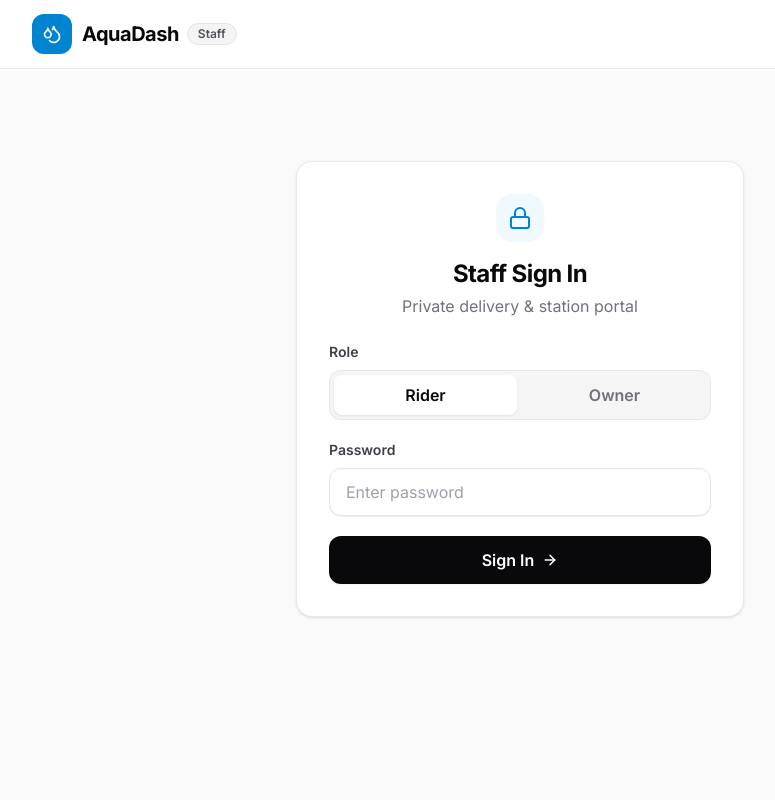
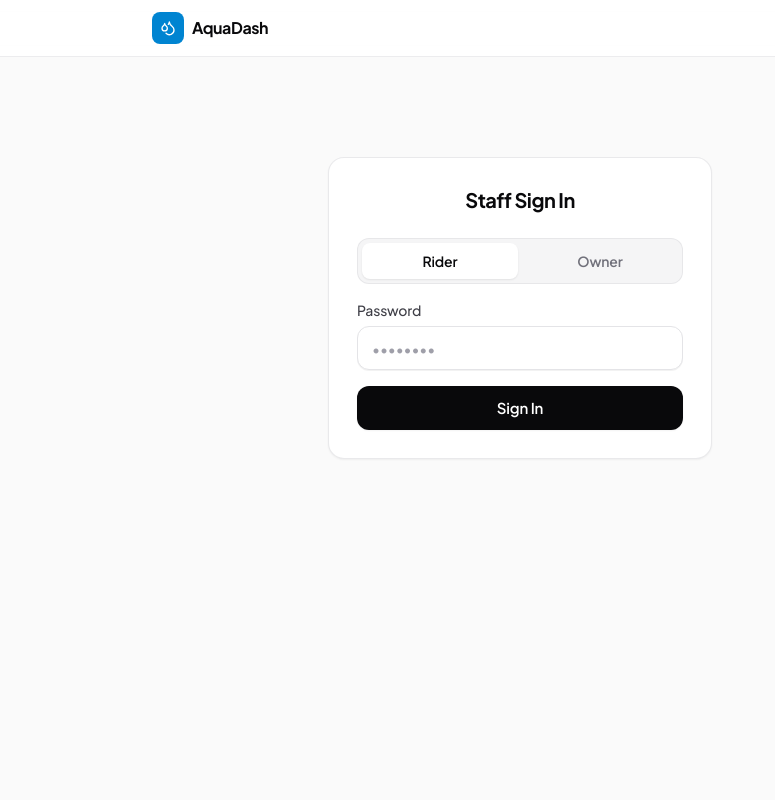
Before and after one commit to justinecasiano/AquaDash, a Flask app: page /login?next=/rider in a window 1280 px wide. Shown: the whole page, without its empty margins (120-895 px from the left). Run offline with Flask 3, Linux system fonts and the light colour scheme.

Commit message:
style(rider): simplify layout and switch to plus jakarta sans

```diff
--- a/rider-dashboard/static/style.css
+++ b/rider-dashboard/static/style.css
@@ -7,15 +7,20 @@
 }
 
 body {
-  font-family: "Inter", system-ui, -apple-system, BlinkMacSystemFont, "Segoe UI", sans-serif;
+  font-family: "Plus Jakarta Sans", system-ui, -apple-system, BlinkMacSystemFont, "Segoe UI", sans-serif;
   background-color: var(--background);
   color: var(--foreground);
+  letter-spacing: -0.01em;
+}
+
+.font-mono {
+  font-family: "JetBrains Mono", ui-monospace, SFMono-Regular, Menlo, monospace;
 }
 
 @keyframes fadeUp {
   from {
     opacity: 0;
-    transform: translateY(10px);
+    transform: translateY(8px);
   }
   to {
     opacity: 1;
@@ -23,33 +28,14 @@ body {
   }
 }
 
-@keyframes popIn {
-  0% {
-    opacity: 0;
-    transform: scale(0.85);
-  }
-  70% {
-    transform: scale(1.04);
-  }
-  100% {
-    opacity: 1;
-    transform: scale(1);
-  }
-}
-
 .animate-fade-up {
-  animation: fadeUp 0.35s cubic-bezier(0.16, 1, 0.3, 1) both;
-}
-
-.animate-pop-in {
-  animation: popIn 0.35s cubic-bezier(0.16, 1, 0.3, 1) both;
+  animation: fadeUp 0.32s cubic-bezier(0.16, 1, 0.3, 1) both;
 }
 
 .progress-bar-fill {
-  transition: width 0.55s cubic-bezier(0.16, 1, 0.3, 1);
+  transition: width 0.5s cubic-bezier(0.16, 1, 0.3, 1);
 }
 
-/* Segmented role radio toggle on /login */
 .role-radio:checked + .role-label {
   background-color: #ffffff;
   color: #09090b;
@@ -57,8 +43,7 @@ body {
 }
 
 @media (prefers-reduced-motion: reduce) {
-  .animate-fade-up,
-  .animate-pop-in {
+  .animate-fade-up {
     animation: none;
   }
   .progress-bar-fill {
--- a/rider-dashboard/templates/base.html
+++ b/rider-dashboard/templates/base.html
@@ -7,42 +7,37 @@
     <link rel="preconnect" href="https://fonts.googleapis.com" />
     <link rel="preconnect" href="https://fonts.gstatic.com" crossorigin />
     <link
-      href="https://fonts.googleapis.com/css2?family=Inter:wght@400;500;600;700;800&display=swap"
+      href="https://fonts.googleapis.com/css2?family=JetBrains+Mono:wght@500;600&family=Plus+Jakarta+Sans:wght@400;500;600;700&display=swap"
       rel="stylesheet"
     />
     <script src="https://cdn.jsdelivr.net/npm/@tailwindcss/browser@4"></script>
     <link rel="stylesheet" href="{{ url_for('static', filename='style.css') }}" />
   </head>
   <body class="min-h-screen bg-zinc-50 text-zinc-950 antialiased selection:bg-sky-100 selection:text-sky-900">
-    <header class="sticky top-0 z-20 border-b border-zinc-200/80 bg-white/85 backdrop-blur-md">
-      <div class="mx-auto flex max-w-5xl flex-wrap items-center justify-between gap-3 px-4 py-3.5 sm:px-6">
-        <a href="{{ url_for('index') }}" class="flex items-center gap-2.5 text-zinc-950 no-underline">
-          <div class="flex h-10 w-10 items-center justify-center rounded-xl bg-sky-600 text-white shadow-xs">
-            <svg class="h-5 w-5" viewBox="0 0 24 24" fill="none" stroke="currentColor" stroke-width="2" stroke-linecap="round" stroke-linejoin="round">
+    <header class="sticky top-0 z-20 border-b border-zinc-200/70 bg-white/85 backdrop-blur-md">
+      <div class="mx-auto flex max-w-3xl items-center justify-between gap-3 px-4 py-3">
+        <a href="{{ url_for('index') }}" class="flex items-center gap-2 text-zinc-950 no-underline">
+          <div class="flex h-8 w-8 items-center justify-center rounded-lg bg-sky-600 text-white">
+            <svg class="h-4 w-4" viewBox="0 0 24 24" fill="none" stroke="currentColor" stroke-width="2" stroke-linecap="round" stroke-linejoin="round">
               <path d="M7 16.3c2.2 0 4-1.83 4-4.05 0-1.16-.57-2.26-1.71-3.19S7.29 6.75 7 5.3c-.29 1.45-1.14 2.84-2.29 3.76S3 11.1 3 12.25c0 2.22 1.8 4.05 4 4.05z"/>
               <path d="M12.56 6.6A10.97 10.97 0 0 0 14 3.02c.5 2.5 2 4.9 4 6.5s3 3.5 3 5.5a6.98 6.98 0 0 1-11.91 4.97"/>
             </svg>
           </div>
-          <div class="flex items-center gap-2">
-            <span class="text-xl font-bold tracking-tight">AquaDash</span>
-            <span class="rounded-full border border-zinc-200 bg-zinc-100 px-2.5 py-0.5 text-xs font-semibold text-zinc-600">
-              Staff
-            </span>
-          </div>
+          <span class="text-base font-bold tracking-tight">AquaDash</span>
         </a>
 
         {% if session.get('role') %}
-        <div class="flex items-center gap-2.5">
-          <nav class="inline-flex items-center rounded-xl border border-zinc-200/80 bg-zinc-100/90 p-1">
+        <div class="flex items-center gap-2">
+          <nav class="inline-flex items-center rounded-lg border border-zinc-200/80 bg-zinc-100/90 p-0.5">
             <a
               href="{{ url_for('rider_dashboard') }}"
-              class="rounded-lg px-4 py-2 text-sm font-semibold transition-all duration-150 {% if request.endpoint == 'rider_dashboard' %}bg-white text-zinc-950 shadow-xs{% else %}text-zinc-500 hover:text-zinc-900{% endif %}"
+              class="rounded-md px-3 py-1.5 text-xs font-semibold transition-all duration-150 {% if request.endpoint == 'rider_dashboard' %}bg-white text-zinc-950 shadow-2xs{% else %}text-zinc-500 hover:text-zinc-900{% endif %}"
             >
               Deliveries
             </a>
             <a
               href="{{ url_for('owner_dashboard') }}"
-              class="rounded-lg px-4 py-2 text-sm font-semibold transition-all duration-150 {% if request.endpoint == 'owner_dashboard' %}bg-white text-zinc-950 shadow-xs{% else %}text-zinc-500 hover:text-zinc-900{% endif %}"
+              class="rounded-md px-3 py-1.5 text-xs font-semibold transition-all duration-150 {% if request.endpoint == 'owner_dashboard' %}bg-white text-zinc-950 shadow-2xs{% else %}text-zinc-500 hover:text-zinc-900{% endif %}"
             >
               Capacity
             </a>
@@ -51,9 +46,9 @@
           <form method="post" action="{{ url_for('logout') }}" class="m-0">
             <button
               type="submit"
-              class="inline-flex h-10 items-center gap-1.5 rounded-xl border border-zinc-200 bg-white px-3.5 text-sm font-semibold text-zinc-700 shadow-2xs transition hover:bg-zinc-50 hover:text-zinc-950 active:scale-[0.98] cursor-pointer"
+              class="inline-flex h-8 items-center rounded-lg border border-zinc-200 bg-white px-2.5 text-xs font-semibold text-zinc-600 shadow-2xs transition hover:bg-zinc-50 hover:text-zinc-950 active:scale-[0.98] cursor-pointer"
             >
-              Sign Out
+              Sign out
             </button>
           </form>
         </div>
@@ -61,15 +56,15 @@
       </div>
     </header>
 
-    <main class="mx-auto max-w-5xl space-y-6 px-4 py-7 sm:px-6 sm:py-9">
+    <main class="mx-auto max-w-3xl space-y-5 px-4 py-7 sm:py-9">
       {% with messages = get_flashed_messages(with_categories=true) %}
         {% if messages %}
-          <div class="space-y-2.5">
+          <div class="space-y-2">
             {% for category, message in messages %}
               <div
-                class="animate-fade-up flex items-center gap-2.5 rounded-xl border px-4 py-3 text-base font-medium {% if category == 'success' %}border-emerald-200 bg-emerald-50 text-emerald-800{% elif category == 'error' %}border-rose-200 bg-rose-50 text-rose-700{% else %}border-sky-200 bg-sky-50 text-sky-900{% endif %}"
+                class="animate-fade-up rounded-xl border px-3.5 py-2.5 text-sm font-medium {% if category == 'success' %}border-emerald-200 bg-emerald-50 text-emerald-800{% elif category == 'error' %}border-rose-200 bg-rose-50 text-rose-700{% else %}border-sky-200 bg-sky-50 text-sky-900{% endif %}"
               >
-                <span>{{ message }}</span>
+                {{ message }}
               </div>
             {% endfor %}
           </div>
--- a/rider-dashboard/templates/login.html
+++ b/rider-dashboard/templates/login.html
@@ -1,24 +1,13 @@
 {% extends "base.html" %}
-{% block title %}Sign In — AquaDash Staff{% endblock %}
+{% block title %}Sign In — AquaDash{% endblock %}
 
 {% block content %}
-<div class="animate-fade-up mx-auto mt-8 max-w-md sm:mt-14">
-  <div class="rounded-2xl border border-zinc-200/80 bg-white p-7 shadow-sm sm:p-8">
-    <div class="mb-6 text-center">
-      <div class="mx-auto mb-4 flex h-12 w-12 items-center justify-center rounded-2xl bg-sky-50 text-sky-600">
-        <svg class="h-6 w-6" viewBox="0 0 24 24" fill="none" stroke="currentColor" stroke-width="2" stroke-linecap="round" stroke-linejoin="round">
-          <rect width="18" height="11" x="3" y="11" rx="2" ry="2"/>
-          <path d="M7 11V7a5 5 0 0 1 10 0v4"/>
-        </svg>
-      </div>
-      <h1 class="text-2xl font-bold tracking-tight text-zinc-950">Staff Sign In</h1>
-      <p class="mt-1 text-base text-zinc-500">Private delivery &amp; station portal</p>
-    </div>
+<div class="animate-fade-up mx-auto mt-10 max-w-sm sm:mt-16">
+  <div class="rounded-2xl border border-zinc-200/80 bg-white p-6 shadow-xs sm:p-7">
+    <h1 class="text-center text-xl font-bold tracking-tight text-zinc-950">Staff Sign In</h1>
 
-    <form method="post" action="{{ url_for('login') }}" class="space-y-5">
-      <div>
-        <span class="mb-2 block text-sm font-semibold text-zinc-700">Role</span>
-        <div class="grid grid-cols-2 gap-1.5 rounded-xl border border-zinc-200/80 bg-zinc-100/90 p-1">
+    <form method="post" action="{{ url_for('login') }}" class="mt-6 space-y-4">
+      <div class="grid grid-cols-2 gap-1 rounded-xl border border-zinc-200/80 bg-zinc-100/90 p-1">
         <label class="cursor-pointer">
           <input
             type="radio"
@@ -27,7 +16,7 @@
             class="role-radio sr-only"
             {% if selected_role != 'owner' %}checked{% endif %}
           />
-            <span class="role-label flex h-10 items-center justify-center rounded-lg text-base font-semibold text-zinc-500 transition-all duration-150">
+          <span class="role-label flex h-9 items-center justify-center rounded-lg text-sm font-semibold text-zinc-500 transition-all duration-150">
             Rider
           </span>
         </label>
@@ -39,34 +28,30 @@
             class="role-radio sr-only"
             {% if selected_role == 'owner' %}checked{% endif %}
           />
-            <span class="role-label flex h-10 items-center justify-center rounded-lg text-base font-semibold text-zinc-500 transition-all duration-150">
+          <span class="role-label flex h-9 items-center justify-center rounded-lg text-sm font-semibold text-zinc-500 transition-all duration-150">
             Owner
           </span>
         </label>
       </div>
-      </div>
 
       <div>
-        <label for="password" class="mb-2 block text-sm font-semibold text-zinc-700">Password</label>
+        <label for="password" class="mb-1.5 block text-sm font-medium text-zinc-700">Password</label>
         <input
           id="password"
           name="password"
           type="password"
           required
           autocomplete="current-password"
-          placeholder="Enter password"
-          class="flex h-12 w-full rounded-xl border border-zinc-200 bg-white px-4 text-base text-zinc-950 shadow-2xs transition placeholder:text-zinc-400 hover:border-zinc-300 focus:border-sky-500 focus:ring-3 focus:ring-sky-500/15 focus:outline-none"
+          placeholder="••••••••"
+          class="flex h-11 w-full rounded-xl border border-zinc-200 bg-white px-3.5 text-[15px] text-zinc-950 shadow-2xs transition placeholder:text-zinc-400 hover:border-zinc-300 focus:border-sky-500 focus:ring-3 focus:ring-sky-500/15 focus:outline-none"
         />
       </div>
 
       <button
         type="submit"
-        class="inline-flex h-12 w-full items-center justify-center gap-2 rounded-xl bg-zinc-950 px-5 text-base font-semibold text-white shadow-xs transition hover:bg-zinc-800 active:scale-[0.98] cursor-pointer"
+        class="inline-flex h-11 w-full items-center justify-center rounded-xl bg-zinc-950 px-4 text-[15px] font-semibold text-white shadow-xs transition hover:bg-zinc-800 active:scale-[0.98] cursor-pointer"
       >
-        <span>Sign In</span>
-        <svg class="h-4 w-4" viewBox="0 0 24 24" fill="none" stroke="currentColor" stroke-width="2.25" stroke-linecap="round" stroke-linejoin="round">
-          <path d="M5 12h14"/><path d="m12 5 7 7-7 7"/>
-        </svg>
+        Sign In
       </button>
     </form>
   </div>
```
Also changed, not shown: rider-dashboard/templates/owner.html (+35 -50 lines), rider-dashboard/templates/rider.html (+42 -78 lines). Lines whose indentation alone changed are shown as unchanged.
